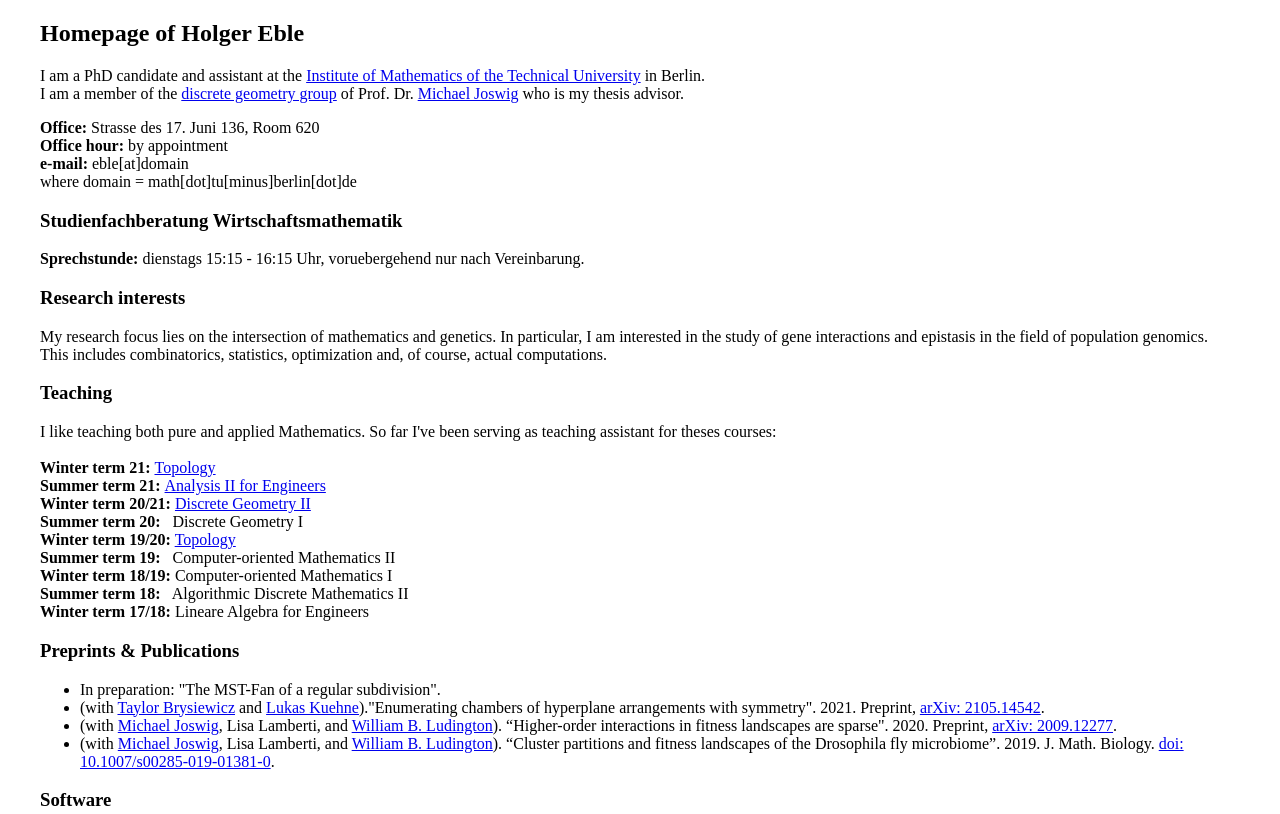
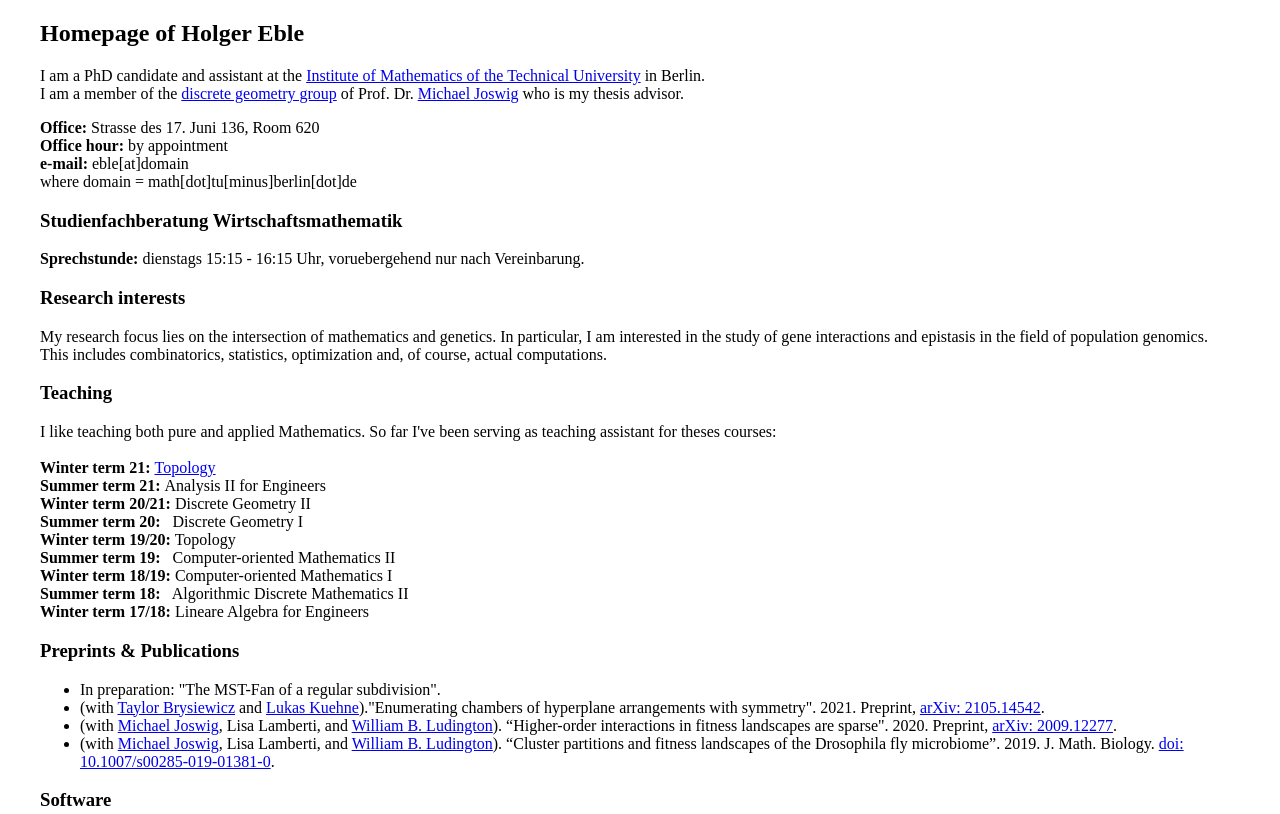
Before and after one commit to holgereble/holgereble.github.io, a plain HTML site: page index.html in a window 1280 px wide. Shown: the top 814 px of the page. Drawn offline with Linux system fonts and the light colour scheme.

Commit message:
index.html

```diff
--- a/index.html
+++ b/index.html
@@ -36,10 +36,10 @@
       I like teaching both pure and applied Mathematics. So far I've been serving as teaching assistant for theses courses:<br><br>
 
       <b>Winter term 21:</b>&nbsp;<a href="TopologieWS21/topologiews21.html">Topology</a> <br>
-      <b>Summer term 21:</b>&nbsp;<a href="Ana2Ing_SoSe2021/ana2ing.html">Analysis II for Engineers</a> <br>
-      <b>Winter term 20/21:</b>&nbsp;<a href="DG2_WiSe2020/dg2.html">Discrete Geometry II</a> <br>
+      <b>Summer term 21:</b>&nbsp;Analysis II for Engineers <br>
+      <b>Winter term 20/21:</b>&nbsp;Discrete Geometry II <br>
       <b>Summer term 20:</b>&nbsp;&nbsp; Discrete Geometry I <br>
-      <b>Winter term 19/20:</b> <a href="TopologieWs19\topologiews19.html">Topology</a> <br>
+      <b>Winter term 19/20:</b> Topology <br>
       <b>Summer term 19:</b>&nbsp;&nbsp; Computer-oriented Mathematics II <br>
       <b>Winter term 18/19:</b> Computer-oriented Mathematics I <br>
       <b>Summer term 18:</b>&nbsp;&nbsp;  Algorithmic Discrete Mathematics II <br>
```
